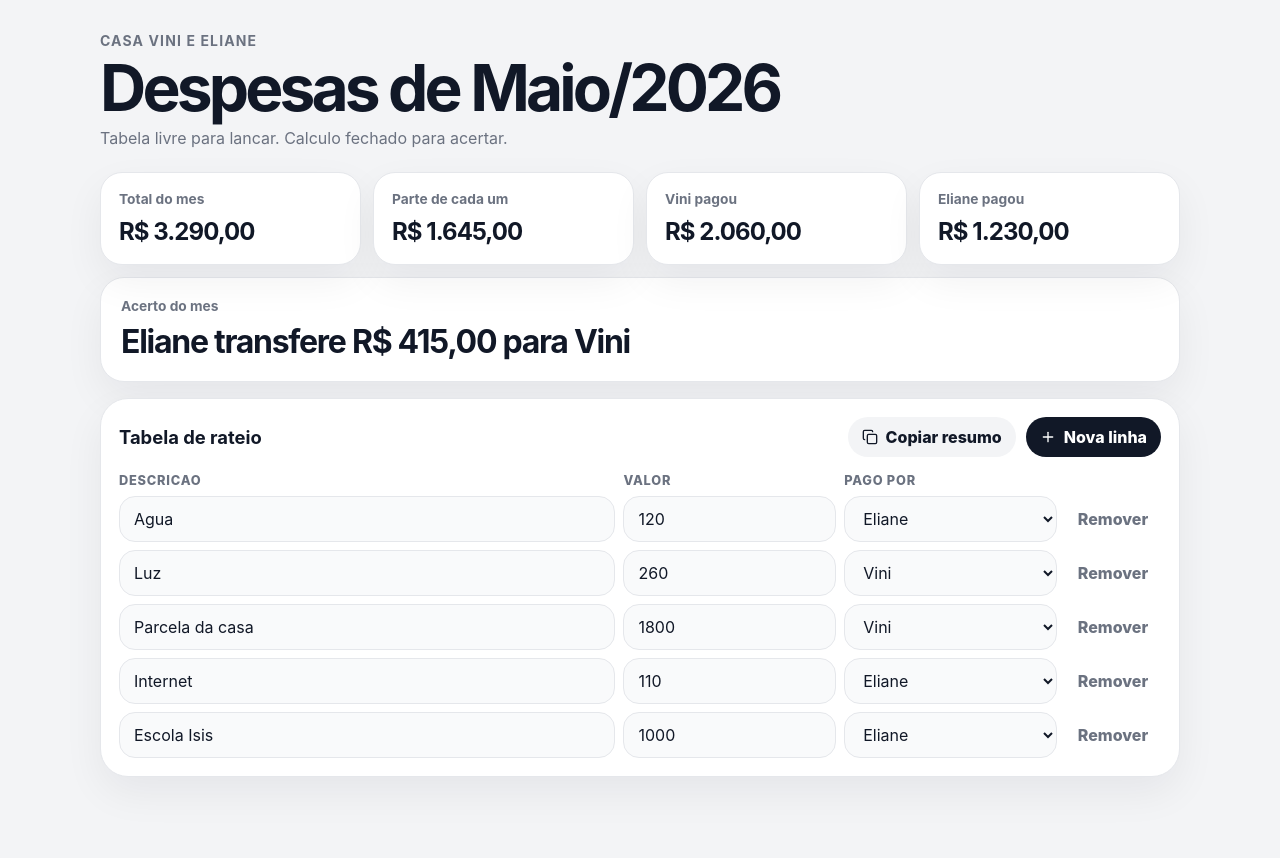
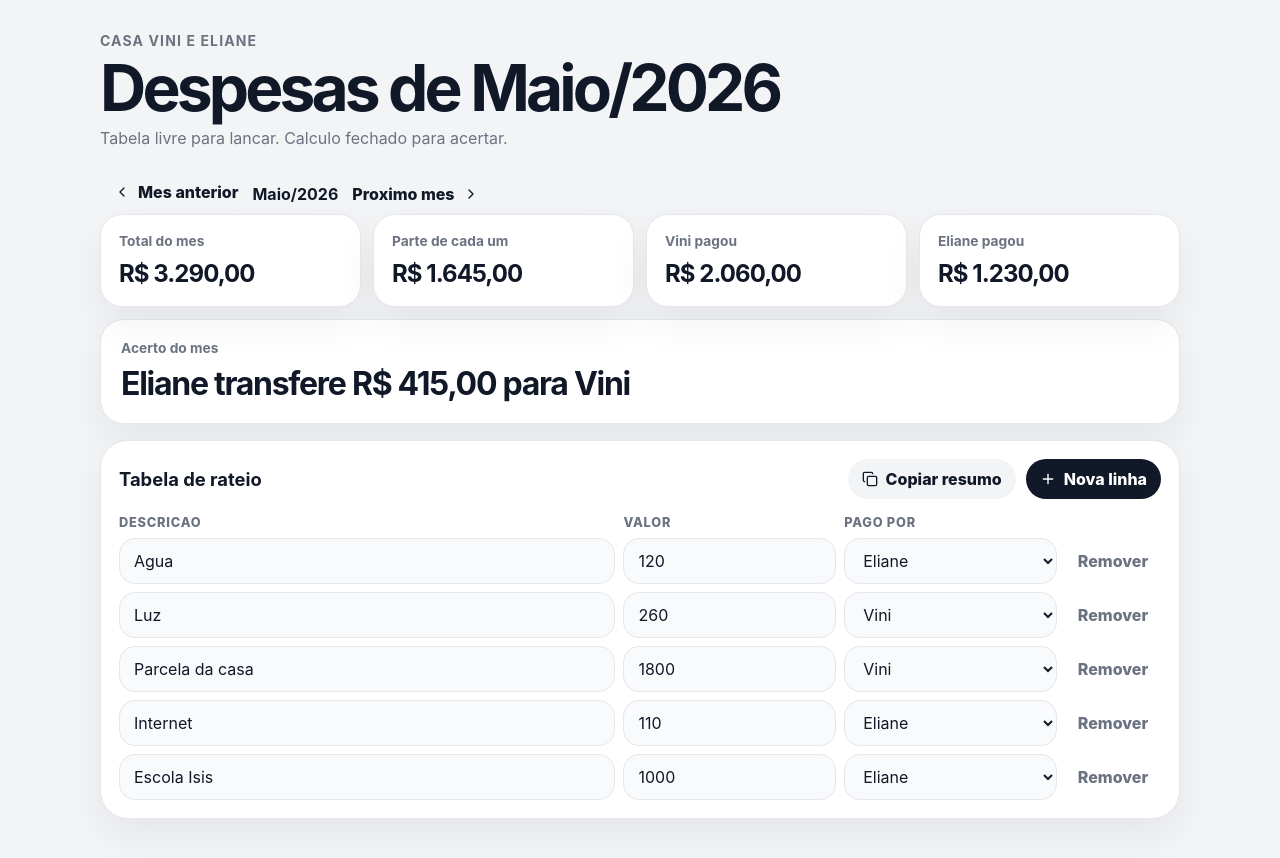
Before and after one commit to viniciuskunen-prog/planilha-domestica, a React (Vite) app: page / in a window 1280 px wide. Shown: the top 858 px of the page. Before the commit the page ends 833 px from the top, so only its background shows below. Built offline with nearby package versions, Linux system fonts and the light colour scheme.

Commit message:
app: add month selector and copy previous structure

```diff
--- a/src/app/App.jsx
+++ b/src/app/App.jsx
@@ -1,5 +1,5 @@
 import { useMemo, useState } from 'react';
-import { Plus, Copy } from 'lucide-react';
+import { ChevronLeft, ChevronRight, Copy, Plus } from 'lucide-react';
 import { formatBRL, parseBRL } from '../lib/money.js';
 import { calculateSettlement } from '../features/settlement/settlement.js';
 
@@ -7,6 +7,23 @@ const members = [
   { id: 'vini', displayName: 'Vini' },
   { id: 'eliane', displayName: 'Eliane' }
 ];
+
+const monthNames = [
+  'Janeiro',
+  'Fevereiro',
+  'Marco',
+  'Abril',
+  'Maio',
+  'Junho',
+  'Julho',
+  'Agosto',
+  'Setembro',
+  'Outubro',
+  'Novembro',
+  'Dezembro'
+];
+
+const initialPeriod = { year: 2026, month: 5 };
 
 const initialRows = [
   { id: '1', description: 'Agua', amount: 120, paidByUserId: 'eliane' },
@@ -16,32 +33,87 @@ const initialRows = [
   { id: '5', description: 'Escola Isis', amount: 1000, paidByUserId: 'eliane' }
 ];
 
+function getPeriodKey(period) {
+  return `${period.year}-${String(period.month).padStart(2, '0')}`;
+}
+
+function getPeriodLabel(period) {
+  return `${monthNames[period.month - 1]}/${period.year}`;
+}
+
+function shiftPeriod(period, offset) {
+  const date = new Date(period.year, period.month - 1 + offset, 1);
+  return {
+    year: date.getFullYear(),
+    month: date.getMonth() + 1
+  };
+}
+
+function cloneStructure(rows) {
+  return rows.map((row, index) => ({
+    id: crypto.randomUUID(),
+    description: row.description,
+    amount: 0,
+    paidByUserId: row.paidByUserId || members[0].id,
+    position: index
+  }));
+}
+
 export function App() {
-  const [rows, setRows] = useState(initialRows);
+  const [selectedPeriod, setSelectedPeriod] = useState(initialPeriod);
+  const [sheets, setSheets] = useState({
+    [getPeriodKey(initialPeriod)]: initialRows
+  });
+
+  const currentKey = getPeriodKey(selectedPeriod);
+  const rows = sheets[currentKey] || [];
+  const previousPeriod = shiftPeriod(selectedPeriod, -1);
+  const previousRows = sheets[getPeriodKey(previousPeriod)] || [];
   const settlement = useMemo(() => calculateSettlement(rows, members), [rows]);
 
+  function setCurrentRows(nextRows) {
+    setSheets((current) => ({
+      ...current,
+      [currentKey]: nextRows
+    }));
+  }
+
+  function goToPreviousMonth() {
+    setSelectedPeriod((current) => shiftPeriod(current, -1));
+  }
+
+  function goToNextMonth() {
+    setSelectedPeriod((current) => shiftPeriod(current, 1));
+  }
+
   function updateRow(id, field, value) {
-    setRows((current) => current.map((row) => row.id === id ? { ...row, [field]: value } : row));
+    setCurrentRows(rows.map((row) => row.id === id ? { ...row, [field]: value } : row));
   }
 
   function addRow() {
-    setRows((current) => [
-      ...current,
+    setCurrentRows([
+      ...rows,
       {
         id: crypto.randomUUID(),
         description: '',
         amount: 0,
-        paidByUserId: members[0].id
+        paidByUserId: members[0].id,
+        position: rows.length
       }
     ]);
   }
 
   function removeRow(id) {
-    setRows((current) => current.filter((row) => row.id !== id));
+    setCurrentRows(rows.filter((row) => row.id !== id));
+  }
+
+  function copyPreviousStructure() {
+    if (previousRows.length === 0) return;
+    setCurrentRows(cloneStructure(previousRows));
   }
 
   function copySummary() {
-    const text = buildSummaryText(settlement);
+    const text = buildSummaryText(settlement, selectedPeriod);
     navigator.clipboard?.writeText(text);
   }
 
@@ -50,10 +122,40 @@ export function App() {
       <header className="hero">
         <div>
           <p className="eyebrow">Casa Vini e Eliane</p>
-          <h1>Despesas de Maio/2026</h1>
+          <h1>Despesas de {getPeriodLabel(selectedPeriod)}</h1>
           <p className="muted">Tabela livre para lancar. Calculo fechado para acertar.</p>
         </div>
       </header>
+
+      <section className="month-card">
+        <button type="button" className="secondary-button" onClick={goToPreviousMonth}>
+          <ChevronLeft size={16} />
+          Mes anterior
+        </button>
+        <strong>{getPeriodLabel(selectedPeriod)}</strong>
+        <button type="button" className="secondary-button" onClick={goToNextMonth}>
+          Proximo mes
+          <ChevronRight size={16} />
+        </button>
+      </section>
+
+      {rows.length === 0 && (
+        <section className="empty-month-card">
+          <div>
+            <strong>{getPeriodLabel(selectedPeriod)} ainda esta vazio.</strong>
+            <p>Comece uma tabela nova ou copie apenas as descricoes do mes anterior com valores zerados.</p>
+          </div>
+          <div className="actions">
+            <button type="button" className="secondary-button" onClick={copyPreviousStructure} disabled={previousRows.length === 0}>
+              Copiar estrutura de {getPeriodLabel(previousPeriod)}
+            </button>
+            <button type="button" className="primary-button" onClick={addRow}>
+              <Plus size={16} />
+              Comecar vazio
+            </button>
+          </div>
+        </section>
+      )}
 
       <section className="summary-grid">
         <SummaryCard label="Total do mes" value={formatBRL(settlement.total)} />
@@ -133,10 +235,12 @@ function SummaryCard({ label, value }) {
   );
 }
 
-function buildSummaryText(settlement) {
+function buildSummaryText(settlement, period) {
+  const label = getPeriodLabel(period);
+
   if (settlement.settlement.amount <= 0) {
-    return `Resumo despesas Maio/2026\n\nTotal: ${formatBRL(settlement.total)}\nParte de cada um: ${formatBRL(settlement.sharePerPerson)}\n\nAcerto: ninguem deve nada.`;
+    return `Resumo despesas ${label}\n\nTotal: ${formatBRL(settlement.total)}\nParte de cada um: ${formatBRL(settlement.sharePerPerson)}\n\nAcerto: ninguem deve nada.`;
   }
 
-  return `Resumo despesas Maio/2026\n\nTotal: ${formatBRL(settlement.total)}\nParte de cada um: ${formatBRL(settlement.sharePerPerson)}\n\nVini pagou: ${formatBRL(settlement.paidByUser.vini)}\nEliane pagou: ${formatBRL(settlement.paidByUser.eliane)}\n\nAcerto:\n${settlement.settlement.fromDisplayName} transfere ${formatBRL(settlement.settlement.amount)} para ${settlement.settlement.toDisplayName}.`;
+  return `Resumo despesas ${label}\n\nTotal: ${formatBRL(settlement.total)}\nParte de cada um: ${formatBRL(settlement.sharePerPerson)}\n\nVini pagou: ${formatBRL(settlement.paidByUser.vini)}\nEliane pagou: ${formatBRL(settlement.paidByUser.eliane)}\n\nAcerto:\n${settlement.settlement.fromDisplayName} transfere ${formatBRL(settlement.settlement.amount)} para ${settlement.settlement.toDisplayName}.`;
 }
```
